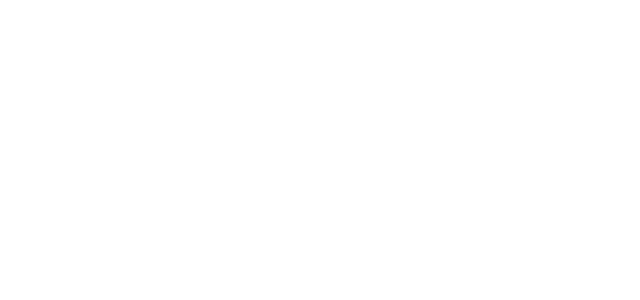
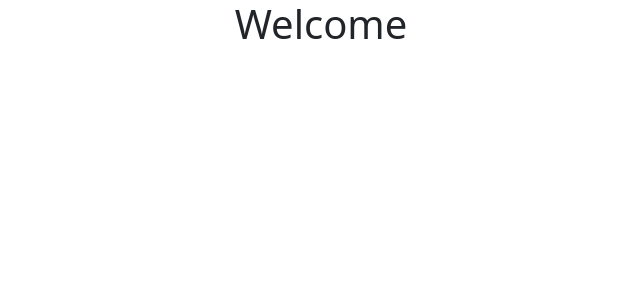
Before and after one commit to Waad-Raggam/shopping-website, a React (Create React App) app: page /detailsProducts in a window 1280 px wide. Before the commit this address had no page. Shown: the top 300 px of the page, without its empty margins (319-959 px from the left). Built offline with nearby package versions, Linux system fonts and the light colour scheme.

Commit message:
Add a new details screen with routing

```diff
--- a/src/App.js
+++ b/src/App.js
@@ -5,6 +5,7 @@ import 'bootstrap/dist/js/bootstrap.bundle.min';
 import 'bootstrap-icons/font/bootstrap-icons.css';
 import Landing from "./components/Landing";
 import ListPhone from "./components/ListPhone";
+import DetailsProducts from "./components/DetailsProducts";
 import { BrowserRouter, Routes, Route } from "react-router-dom";
 
 function App() {
@@ -14,6 +15,7 @@ function App() {
       <Routes>
         <Route path='/' element={<Landing/>}/>
         <Route path='/phonesList' element={<ListPhone/>}/>
+        <Route path='/detailsProducts' element={<DetailsProducts/>}/>
       </Routes>
       </BrowserRouter>
     </div>
--- /dev/null
+++ b/src/components/DetailsProducts.jsx
@@ -0,0 +1,9 @@
+const DetailsProducts = () =>{
+    return(
+        <>
+        <h1>Welcome</h1>
+        </>
+    )
+}
+
+export default DetailsProducts;
--- a/src/components/ListPhone.jsx
+++ b/src/components/ListPhone.jsx
@@ -37,7 +37,7 @@ const ListPhone = () => {
                                         <h1 className="badge bg-danger">{item.price}</h1>
                                         <div className="row">
                                             <div className="col">
-                                                <button className="btn btn-primary">تفاصيل</button>
+                                                <Link className="btn btn-primary" to='/detailsProducts'>تفاصيل</Link>
                                             </div>
                                         </div>
                                     </div>
```
